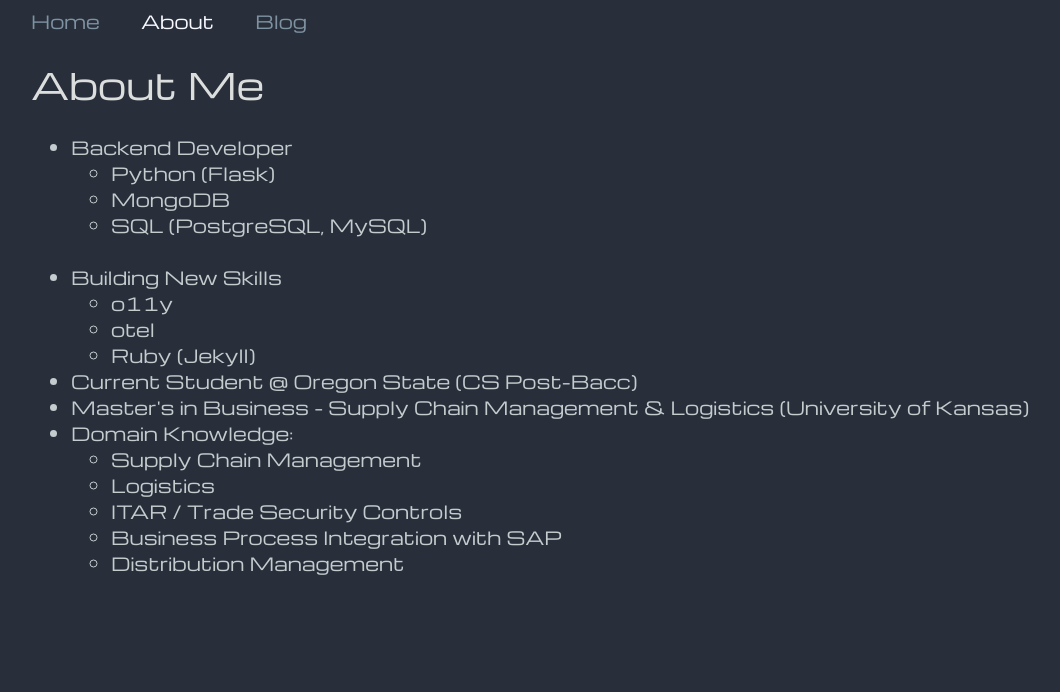
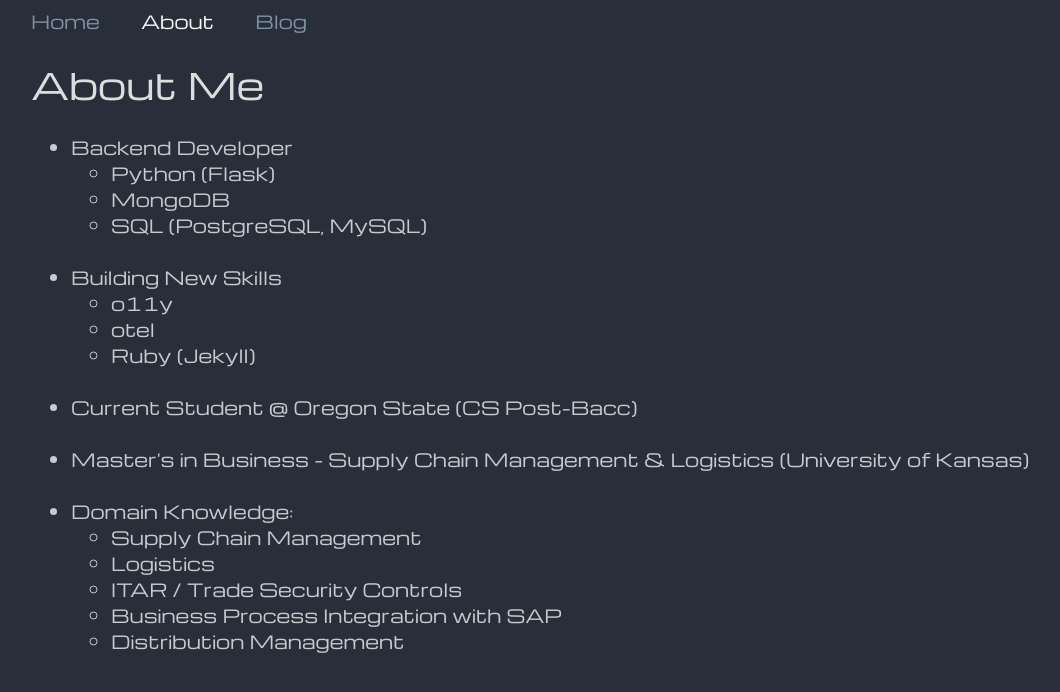
Before and after one commit to rwnewsom/rwnewsom.github.io, a Jekyll site: the page built from about.md, in a window 1280 px wide. Shown: the top 692 px of the page, without its empty margins (13-1073 px from the left). Built offline with Jekyll 4.4.1, drawn with Linux system fonts in a browser that asks for light colours.

Commit message:
uniform spacing

```diff
--- a/_layouts/post.html
+++ b/_layouts/post.html
@@ -1,7 +1,8 @@
 ---
 layout: default
 ---
+<div class="blog">
 <h1>{{ page.title }}</h1>
 <p>{{ page.date | date_to_string }} - {{ page.author }}</p>
-
-{{ content }}
+  {{ content }}
+</div>
--- a/about.md
+++ b/about.md
@@ -19,16 +19,19 @@
       <li>Ruby (Jekyll)</li>
     </ul>
   </li>
-  <li>Current Student @ Oregon State (CS Post-Bacc)</li>
-  <li>Master&#39;s in Business - Supply Chain Management &amp; Logistics (University of Kansas)</li>
-  <li>Domain Knowledge:
-    <ul>
-      <li>Supply Chain Management</li>
-      <li>Logistics</li>
-      <li>ITAR / Trade Security Controls</li>
-      <li>Business Process Integration with SAP</li>
-      <li>Distribution Management</li>
-    </ul>
-  </li>
+<br/>
+<li>Current Student @ Oregon State (CS Post-Bacc)</li>
+<br/>
+<li>Master&#39;s in Business - Supply Chain Management &amp; Logistics (University of Kansas)</li>
+<br/>
+<li>Domain Knowledge:
+<ul>
+  <li>Supply Chain Management</li>
+  <li>Logistics</li>
+  <li>ITAR / Trade Security Controls</li>
+  <li>Business Process Integration with SAP</li>
+  <li>Distribution Management</li>
+</ul>
+</li>
 </ul>
 </div>
```
Also changed, not shown: _posts/2025-08-03-first_post.md (+2 -2 lines).
